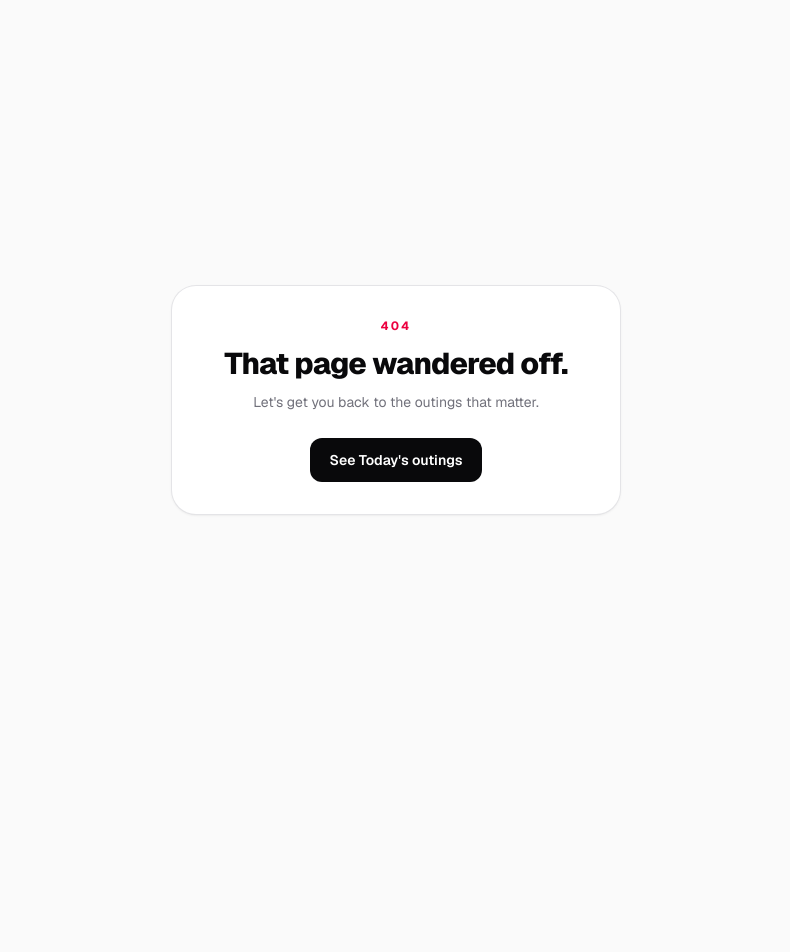
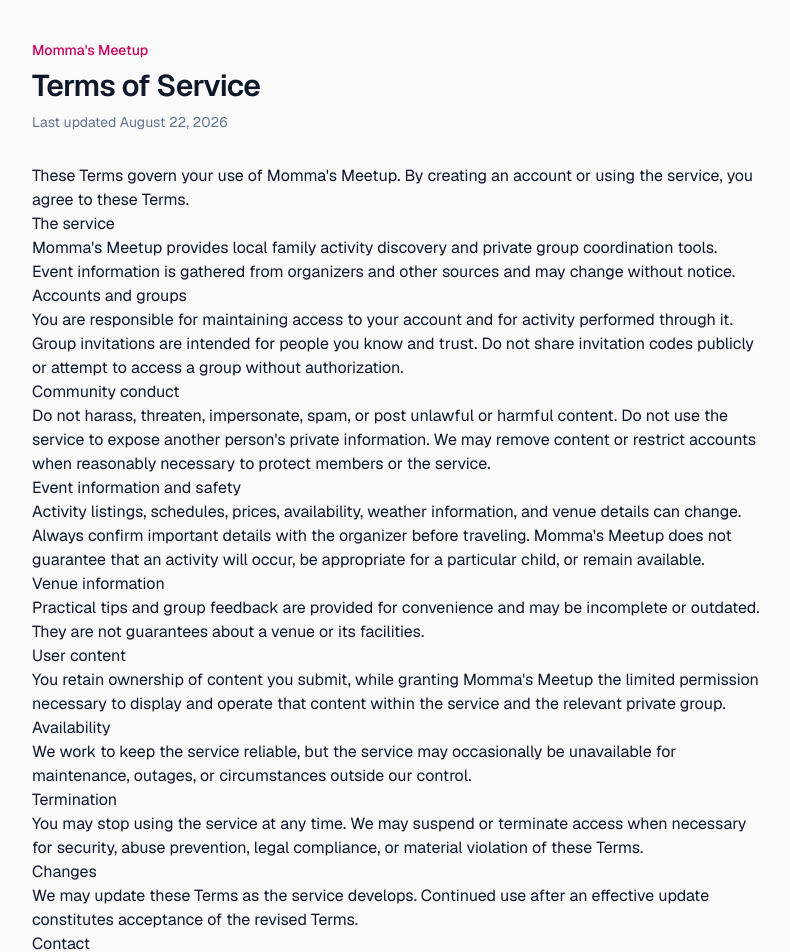
Before and after one commit to chrisSmalling/momma-s-group, a Next.js app: page /terms in a window 1280 px wide. Before the commit this address had no page. Shown: the top 952 px of the page, without its empty margins (244-1034 px from the left). Before the commit the page ends 800 px from the top, so only its background shows below. Built offline with nearby package versions, Linux system fonts and the light colour scheme.

Commit message:
Add public terms of service page

```diff
--- /dev/null
+++ b/src/app/terms/page.tsx
@@ -0,0 +1,42 @@
+import type { Metadata } from "next";
+
+export const metadata: Metadata = {
+  title: "Terms of Service · Momma's Meetup",
+  description: "Terms governing use of Momma's Meetup.",
+};
+
+const updated = "August 22, 2026";
+
+export default function TermsPage() {
+  return (
+    <main className="mx-auto w-full max-w-3xl px-5 py-10 text-slate-900">
+      <p className="text-sm font-medium text-pink-700">Momma&apos;s Meetup</p>
+      <h1 className="mt-2 text-3xl font-semibold tracking-tight">Terms of Service</h1>
+      <p className="mt-2 text-sm text-slate-500">Last updated {updated}</p>
+
+      <div className="prose prose-slate mt-8 max-w-none">
+        <p>These Terms govern your use of Momma&apos;s Meetup. By creating an account or using the service, you agree to these Terms.</p>
+        <h2>The service</h2>
+        <p>Momma&apos;s Meetup provides local family activity discovery and private group coordination tools. Event information is gathered from organizers and other sources and may change without notice.</p>
+        <h2>Accounts and groups</h2>
+        <p>You are responsible for maintaining access to your account and for activity performed through it. Group invitations are intended for people you know and trust. Do not share invitation codes publicly or attempt to access a group without authorization.</p>
+        <h2>Community conduct</h2>
+        <p>Do not harass, threaten, impersonate, spam, or post unlawful or harmful content. Do not use the service to expose another person&apos;s private information. We may remove content or restrict accounts when reasonably necessary to protect members or the service.</p>
+        <h2>Event information and safety</h2>
+        <p>Activity listings, schedules, prices, availability, weather information, and venue details can change. Always confirm important details with the organizer before traveling. Momma&apos;s Meetup does not guarantee that an activity will occur, be appropriate for a particular child, or remain available.</p>
+        <h2>Venue information</h2>
+        <p>Practical tips and group feedback are provided for convenience and may be incomplete or outdated. They are not guarantees about a venue or its facilities.</p>
+        <h2>User content</h2>
+        <p>You retain ownership of content you submit, while granting Momma&apos;s Meetup the limited permission necessary to display and operate that content within the service and the relevant private group.</p>
+        <h2>Availability</h2>
+        <p>We work to keep the service reliable, but the service may occasionally be unavailable for maintenance, outages, or circumstances outside our control.</p>
+        <h2>Termination</h2>
+        <p>You may stop using the service at any time. We may suspend or terminate access when necessary for security, abuse prevention, legal compliance, or material violation of these Terms.</p>
+        <h2>Changes</h2>
+        <p>We may update these Terms as the service develops. Continued use after an effective update constitutes acceptance of the revised Terms.</p>
+        <h2>Contact</h2>
+        <p>Questions about these Terms should be sent through the Momma&apos;s Meetup support channel provided in the application.</p>
+      </div>
+    </main>
+  );
+}
```
